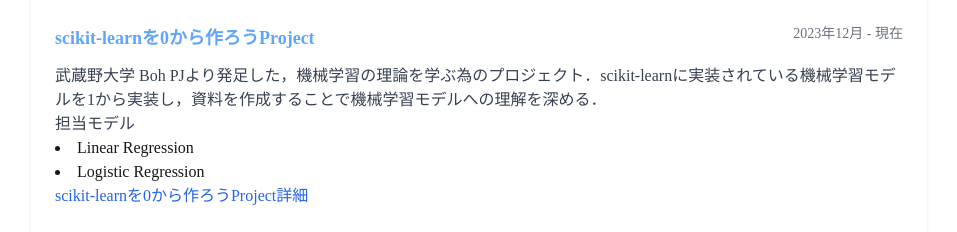
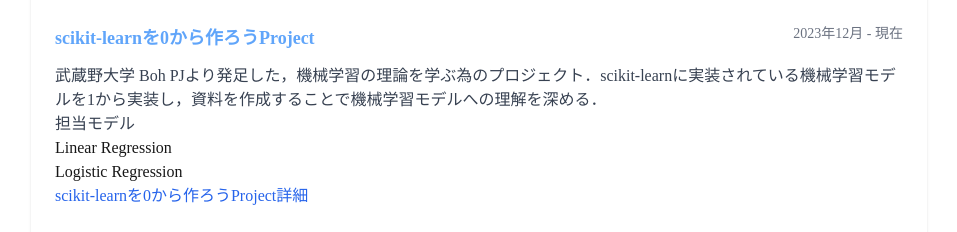
Before and after one commit to Takahashi-Kaisei/mypage, a Next.js app: page /profile in a window 1280 px wide. Shown: the part 1200-1432 px from the top of the page, without its empty margins (161-1118 px from the left). Built offline with nearby package versions, Linux system fonts and the light colour scheme.

Commit message:
プロフィールページの担当モデルをリストから段落に変更し、ハッカソンのリンクを更新

```diff
--- a/src/app/profile/page.tsx
+++ b/src/app/profile/page.tsx
@@ -113,8 +113,8 @@
                 <p className="text-gray-700">
                 担当モデル
                 </p>
-                <li>Linear Regression</li>
-                <li>Logistic Regression</li>
+                <p>Linear Regression</p>
+                <p>Logistic Regression</p>
                 <p className="text-gray-700">
                   <a href="https://citrine-nemophila-f1d.notion.site/scikit-learn-0-Project-e250fa4e2206458682ce9015e9a29e79" target="_blank" rel="noopener noreferrer" className="text-blue-600 hover:underline">scikit-learnを0から作ろうProject詳細</a>
                 </p>
@@ -154,7 +154,7 @@
                 【アイフルグループ】第9回大学生向けハッカソン『aihack（アイハック）』にて優秀賞(2位)を受賞した．</p>
                 <p className="text-gray-700">実施テーマ : 「アイフルの予測モデルの精度を最大化せよ．顧客データを用いたスコアリングモデルの構築」</p>
                 <p className="text-gray-700">
-                  <a href="https://www.aiful.co.jp/group/ir/data/current/nr20240410.pdf" target="_blank" rel="noopener noreferrer" className="text-blue-600 hover:underline">第9回大学生向けハッカソン『aihack（アイハック）』詳細</a>
+                  <a href="https://www.aiful.co.jp/group/ir/pdf/nr20240410.pdf" target="_blank" rel="noopener noreferrer" className="text-blue-600 hover:underline">第9回大学生向けハッカソン『aihack（アイハック）』詳細</a>
                 </p>
               </div>
 
```
